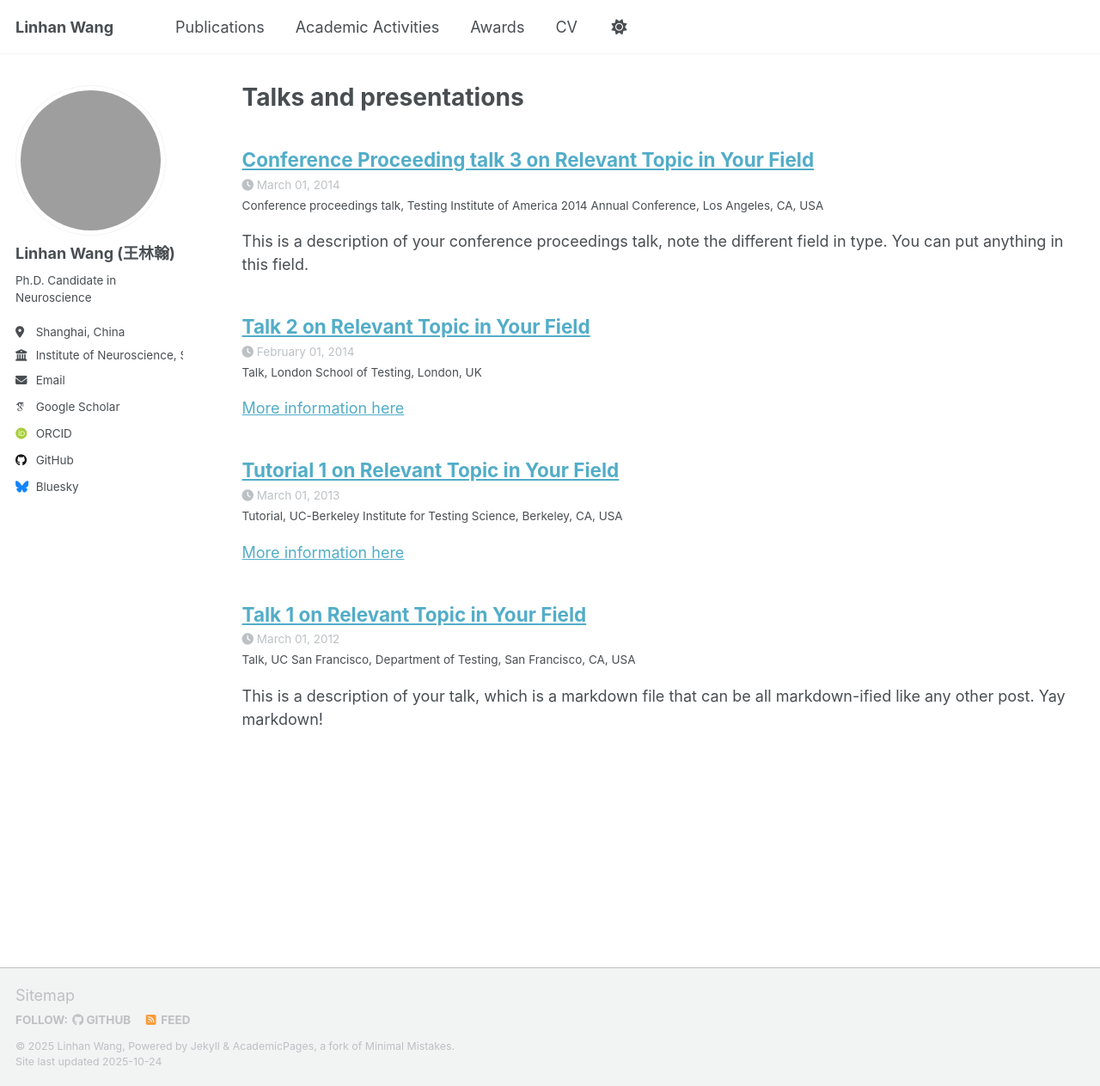
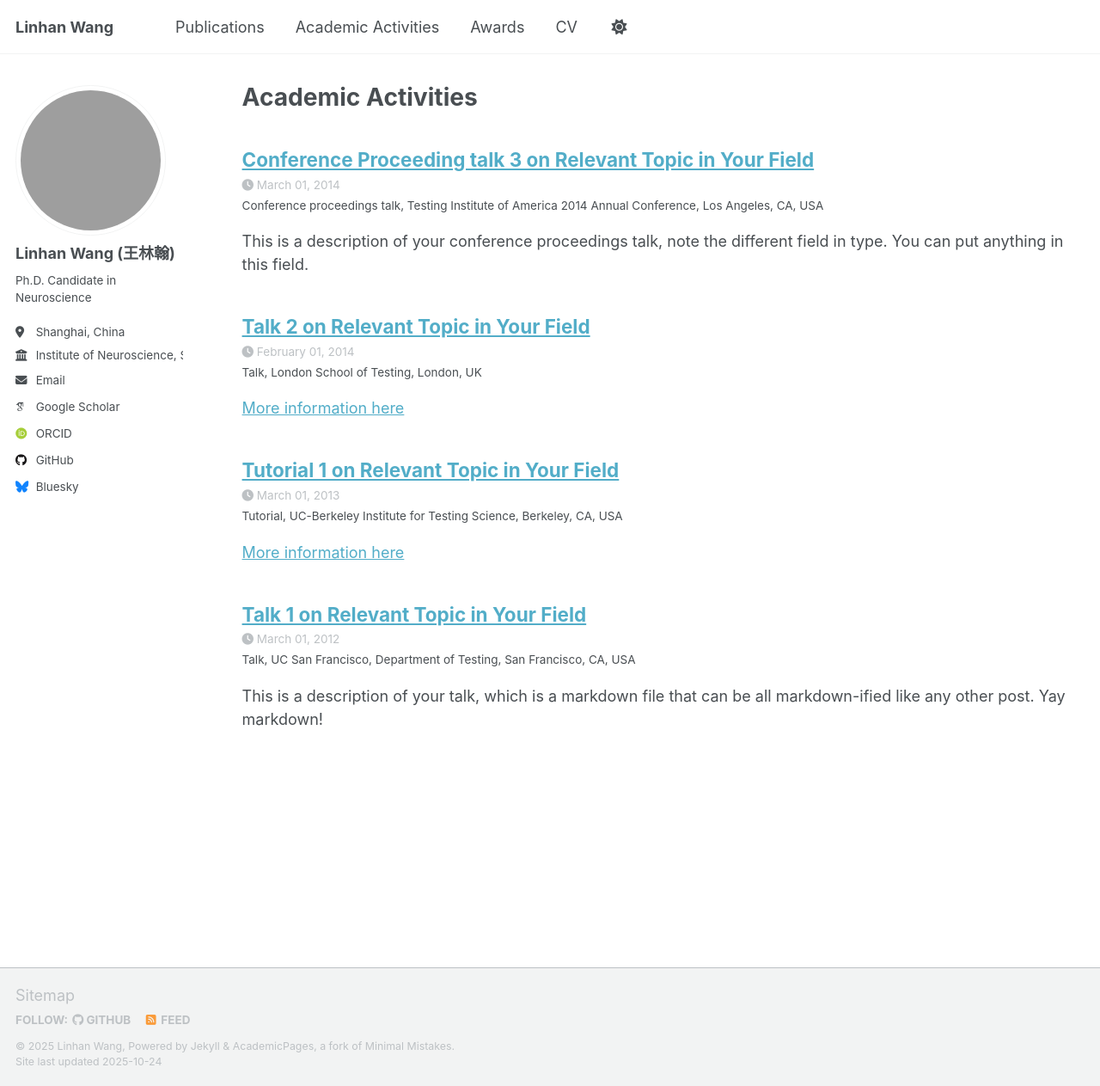
Before and after one commit to Lin-Han-WANG/Linhan_WANG.github.io, a Jekyll site: the page built from _pages/talks.html, in a window 1280 px wide and 1263 px high. Shown: the whole window at 86% size. Built offline with Jekyll 4.4.1, drawn with Linux system fonts in a browser that asks for light colours; some web fonts are replaced; a script that is not in the unit is left out; grey boxes are pictures that could not be loaded.

Commit message:
Academic Activities.html

```diff
--- a/_pages/talks.html
+++ b/_pages/talks.html
@@ -1,7 +1,7 @@
 ---
 layout: archive
-title: "Talks and presentations"
-permalink: /talks/
+title: "Academic Activities"
+permalink: /Academic Activities/
 author_profile: true
 ---
 
```
